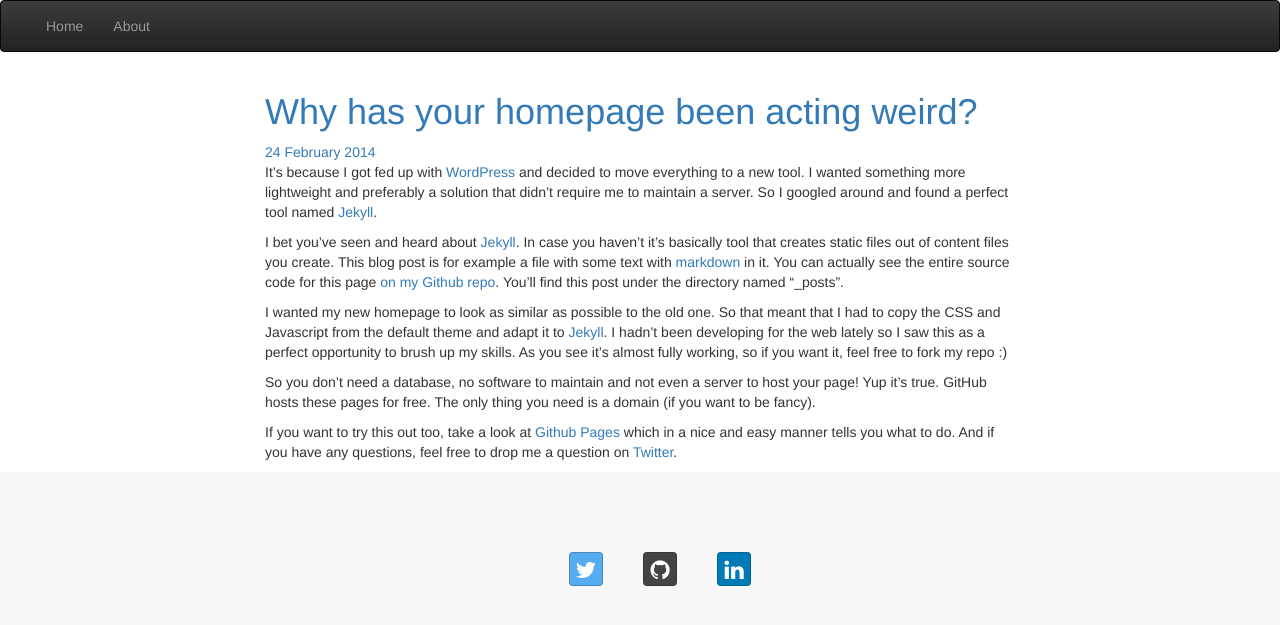
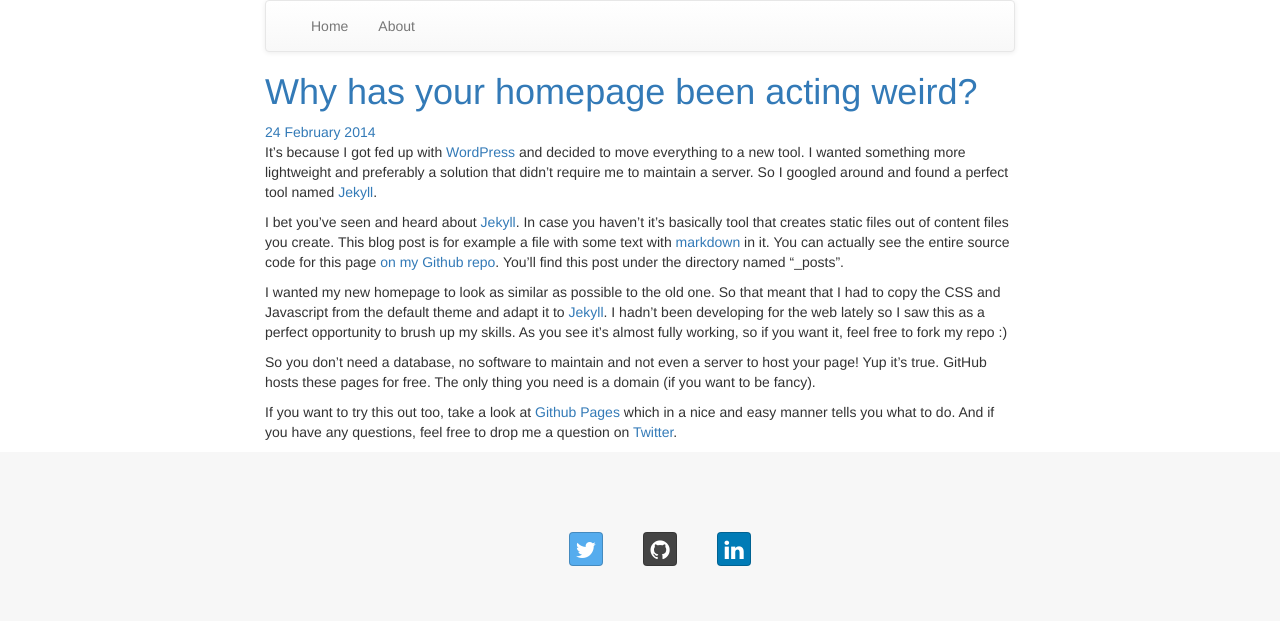
Before and after one commit to JagCesar/jagcesar.github.io, a Jekyll site: the page built from _posts/2014-02-24-why-has-your-homepage-been-acting-weird.md, in a window 1280 px wide. Shown: the top 625 px of the page. Built offline with Jekyll 4.4.1, drawn with Linux system fonts in a browser that asks for light colours; nearby versions of some CDN libraries.

Commit message:
Navigation bar is now centered

```diff
--- a/_includes/header.html
+++ b/_includes/header.html
@@ -46,7 +46,10 @@
   </head>
 
 <body>
-			<nav class="navbar navbar-inverse">
+      <div class="container">
+        <div class="row">
+          <div class="col-md-8 col-md-offset-2">
+			<nav class="navbar navbar-default">
 				<div class="container-fluid">
           <!-- Brand and toggle get grouped for better mobile display -->
           <div class="navbar-header">
@@ -81,6 +84,3 @@
           </div>
 				</div>
 			</nav>
-      <div class="container">
-        <div class="row">
-          <div class="col-md-8 col-md-offset-2">
```
